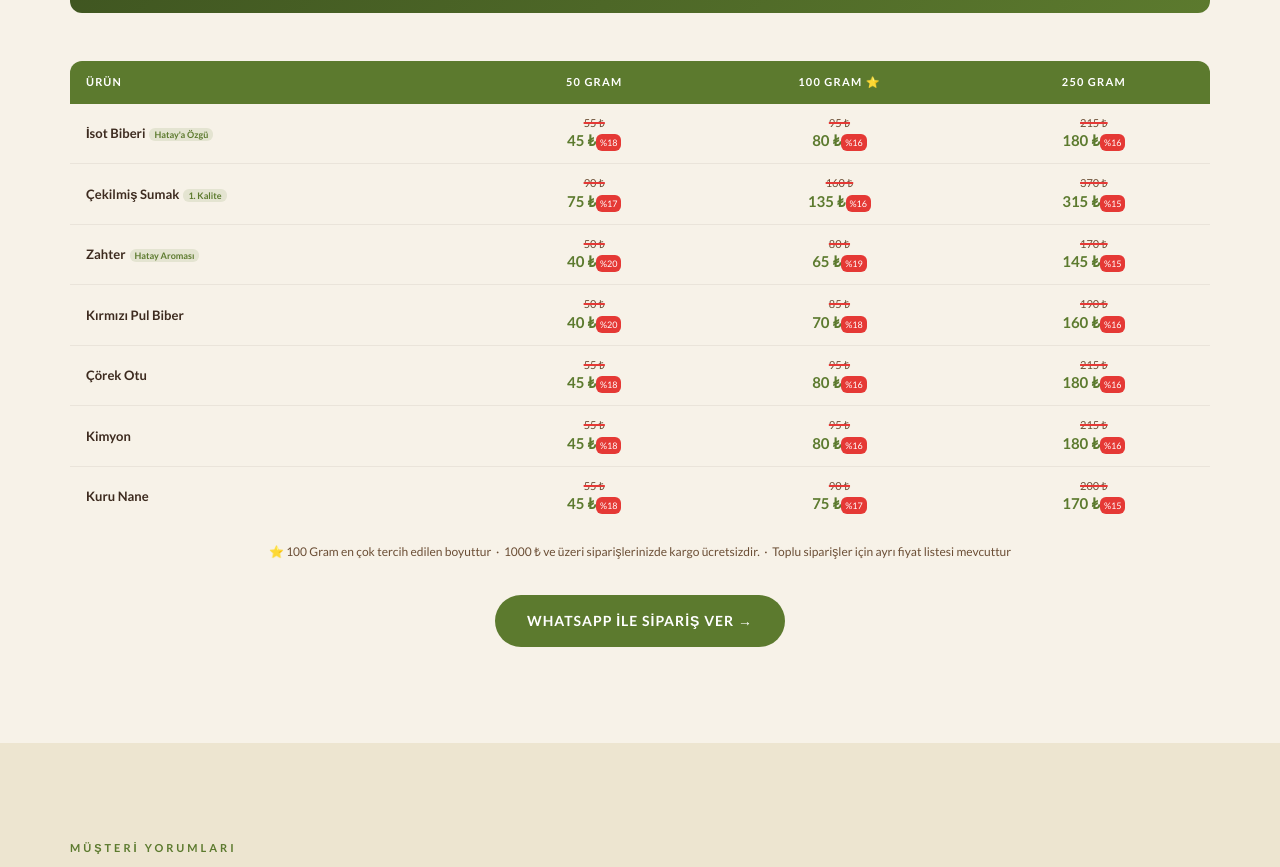
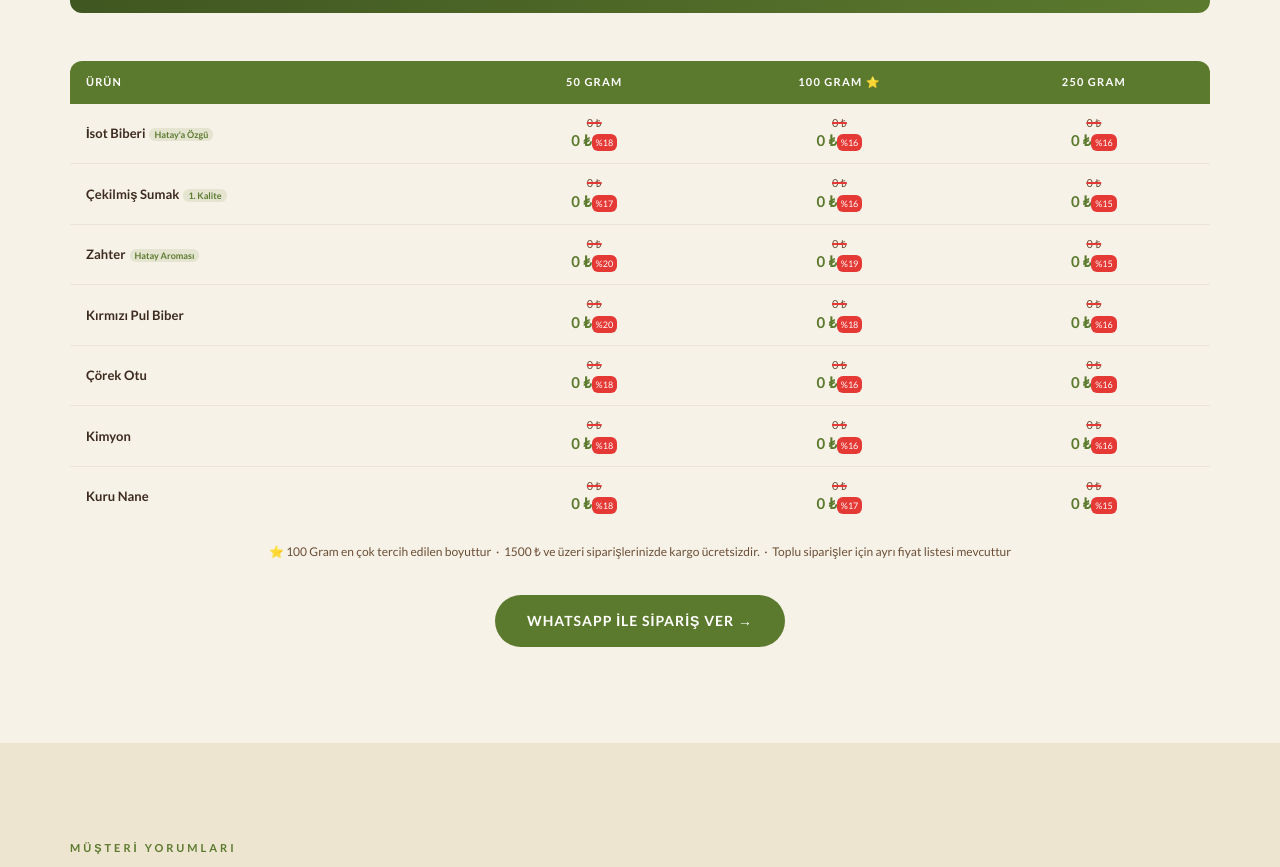
Before and after one commit to onderfrt/hatayhasadi-website, a plain HTML site: page index.html in a window 1280 px wide. Shown: the part 5104-5971 px from the top of the page. Drawn offline with nearby package versions, Linux system fonts and the light colour scheme; a web font is replaced by a local one.

Commit message:
Add files via upload
kalan fiyatlarda kaldırıldı.

```diff
--- a/index.html
+++ b/index.html
@@ -708,51 +708,51 @@
       <tbody>
         <tr>
           <td><span class="prd-name">İsot Biberi</span><span class="prd-badge">Hatay'a Özgü</span></td>
-          <td class="pc"><span class="o">55 ₺</span><span class="n">45 ₺</span><span class="d">%18</span></td>
-          <td class="pc"><span class="o">95 ₺</span><span class="n">80 ₺</span><span class="d">%16</span></td>
-          <td class="pc"><span class="o">215 ₺</span><span class="n">180 ₺</span><span class="d">%16</span></td>
+          <td class="pc"><span class="o">0 ₺</span><span class="n">0 ₺</span><span class="d">%18</span></td>
+          <td class="pc"><span class="o">0 ₺</span><span class="n">0 ₺</span><span class="d">%16</span></td>
+          <td class="pc"><span class="o">0 ₺</span><span class="n">0 ₺</span><span class="d">%16</span></td>
         </tr>
         <tr>
           <td><span class="prd-name">Çekilmiş Sumak</span><span class="prd-badge">1. Kalite</span></td>
-          <td class="pc"><span class="o">90 ₺</span><span class="n">75 ₺</span><span class="d">%17</span></td>
-          <td class="pc"><span class="o">160 ₺</span><span class="n">135 ₺</span><span class="d">%16</span></td>
-          <td class="pc"><span class="o">370 ₺</span><span class="n">315 ₺</span><span class="d">%15</span></td>
+          <td class="pc"><span class="o">0 ₺</span><span class="n">0 ₺</span><span class="d">%17</span></td>
+          <td class="pc"><span class="o">0 ₺</span><span class="n">0 ₺</span><span class="d">%16</span></td>
+          <td class="pc"><span class="o">0 ₺</span><span class="n">0 ₺</span><span class="d">%15</span></td>
         </tr>
         <tr>
           <td><span class="prd-name">Zahter</span><span class="prd-badge">Hatay Aroması</span></td>
-          <td class="pc"><span class="o">50 ₺</span><span class="n">40 ₺</span><span class="d">%20</span></td>
-          <td class="pc"><span class="o">80 ₺</span><span class="n">65 ₺</span><span class="d">%19</span></td>
-          <td class="pc"><span class="o">170 ₺</span><span class="n">145 ₺</span><span class="d">%15</span></td>
+          <td class="pc"><span class="o">0 ₺</span><span class="n">0 ₺</span><span class="d">%20</span></td>
+          <td class="pc"><span class="o">0 ₺</span><span class="n">0 ₺</span><span class="d">%19</span></td>
+          <td class="pc"><span class="o">0 ₺</span><span class="n">0 ₺</span><span class="d">%15</span></td>
         </tr>
         <tr>
           <td><span class="prd-name">Kırmızı Pul Biber</span></td>
-          <td class="pc"><span class="o">50 ₺</span><span class="n">40 ₺</span><span class="d">%20</span></td>
-          <td class="pc"><span class="o">85 ₺</span><span class="n">70 ₺</span><span class="d">%18</span></td>
-          <td class="pc"><span class="o">190 ₺</span><span class="n">160 ₺</span><span class="d">%16</span></td>
+          <td class="pc"><span class="o">0 ₺</span><span class="n">0 ₺</span><span class="d">%20</span></td>
+          <td class="pc"><span class="o">0 ₺</span><span class="n">0 ₺</span><span class="d">%18</span></td>
+          <td class="pc"><span class="o">0 ₺</span><span class="n">0 ₺</span><span class="d">%16</span></td>
         </tr>
 
         <tr>
           <td><span class="prd-name">Çörek Otu</span></td>
-          <td class="pc"><span class="o">55 ₺</span><span class="n">45 ₺</span><span class="d">%18</span></td>
-          <td class="pc"><span class="o">95 ₺</span><span class="n">80 ₺</span><span class="d">%16</span></td>
-          <td class="pc"><span class="o">215 ₺</span><span class="n">180 ₺</span><span class="d">%16</span></td>
+          <td class="pc"><span class="o">0 ₺</span><span class="n">0 ₺</span><span class="d">%18</span></td>
+          <td class="pc"><span class="o">0 ₺</span><span class="n">0 ₺</span><span class="d">%16</span></td>
+          <td class="pc"><span class="o">0 ₺</span><span class="n">0 ₺</span><span class="d">%16</span></td>
         </tr>
         <tr>
           <td><span class="prd-name">Kimyon</span></td>
-          <td class="pc"><span class="o">55 ₺</span><span class="n">45 ₺</span><span class="d">%18</span></td>
-          <td class="pc"><span class="o">95 ₺</span><span class="n">80 ₺</span><span class="d">%16</span></td>
-          <td class="pc"><span class="o">215 ₺</span><span class="n">180 ₺</span><span class="d">%16</span></td>
+          <td class="pc"><span class="o">0 ₺</span><span class="n">0 ₺</span><span class="d">%18</span></td>
+          <td class="pc"><span class="o">0 ₺</span><span class="n">0 ₺</span><span class="d">%16</span></td>
+          <td class="pc"><span class="o">0 ₺</span><span class="n">0 ₺</span><span class="d">%16</span></td>
         </tr>
         <tr>
           <td><span class="prd-name">Kuru Nane</span></td>
-          <td class="pc"><span class="o">55 ₺</span><span class="n">45 ₺</span><span class="d">%18</span></td>
-          <td class="pc"><span class="o">90 ₺</span><span class="n">75 ₺</span><span class="d">%17</span></td>
-          <td class="pc"><span class="o">200 ₺</span><span class="n">170 ₺</span><span class="d">%15</span></td>
+          <td class="pc"><span class="o">0 ₺</span><span class="n">0 ₺</span><span class="d">%18</span></td>
+          <td class="pc"><span class="o">0 ₺</span><span class="n">0 ₺</span><span class="d">%17</span></td>
+          <td class="pc"><span class="o">0 ₺</span><span class="n">0 ₺</span><span class="d">%15</span></td>
         </tr>
       </tbody>
     </table>
     </div>
-    <p class="tbl-note">⭐ 100 Gram en çok tercih edilen boyuttur &nbsp;·&nbsp; 1000 ₺ ve üzeri siparişlerinizde kargo ücretsizdir. &nbsp;·&nbsp; Toplu siparişler için ayrı fiyat listesi mevcuttur</p>
+    <p class="tbl-note">⭐ 100 Gram en çok tercih edilen boyuttur &nbsp;·&nbsp; 1500 ₺ ve üzeri siparişlerinizde kargo ücretsizdir. &nbsp;·&nbsp; Toplu siparişler için ayrı fiyat listesi mevcuttur</p>
     <div style="text-align:center; margin-top: 2rem;">
       <a class="btn-primary" href="https://wa.me/905441230776?text=Merhaba%2C%20sipariş%20vermek%20istiyorum." target="_blank" style="display:inline-flex;">
         WhatsApp ile Sipariş Ver →
```
